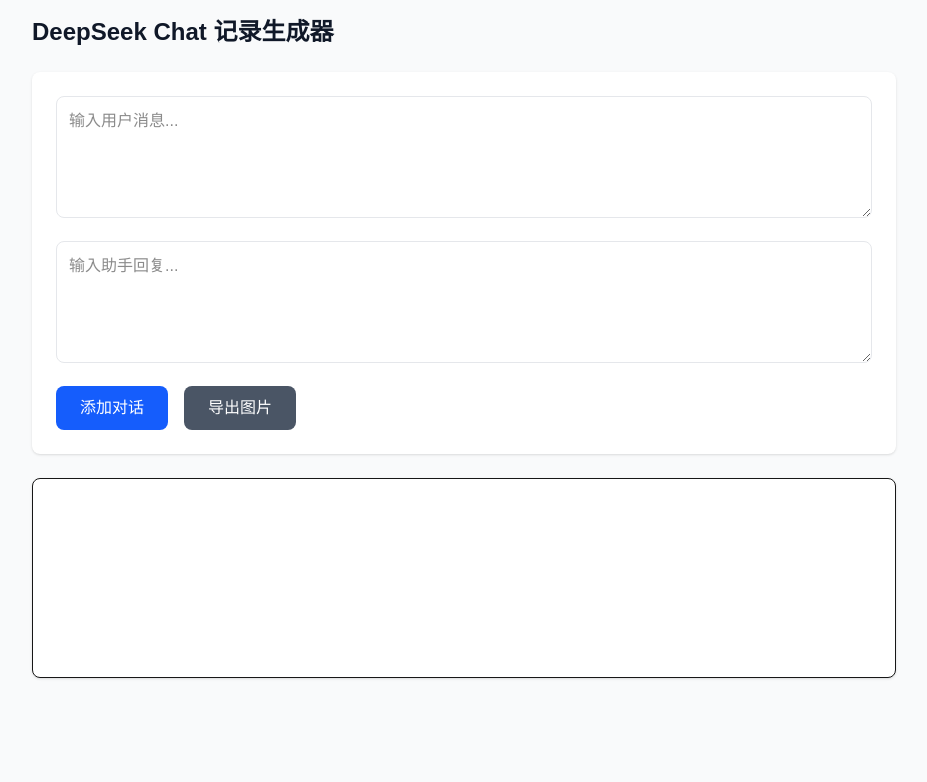
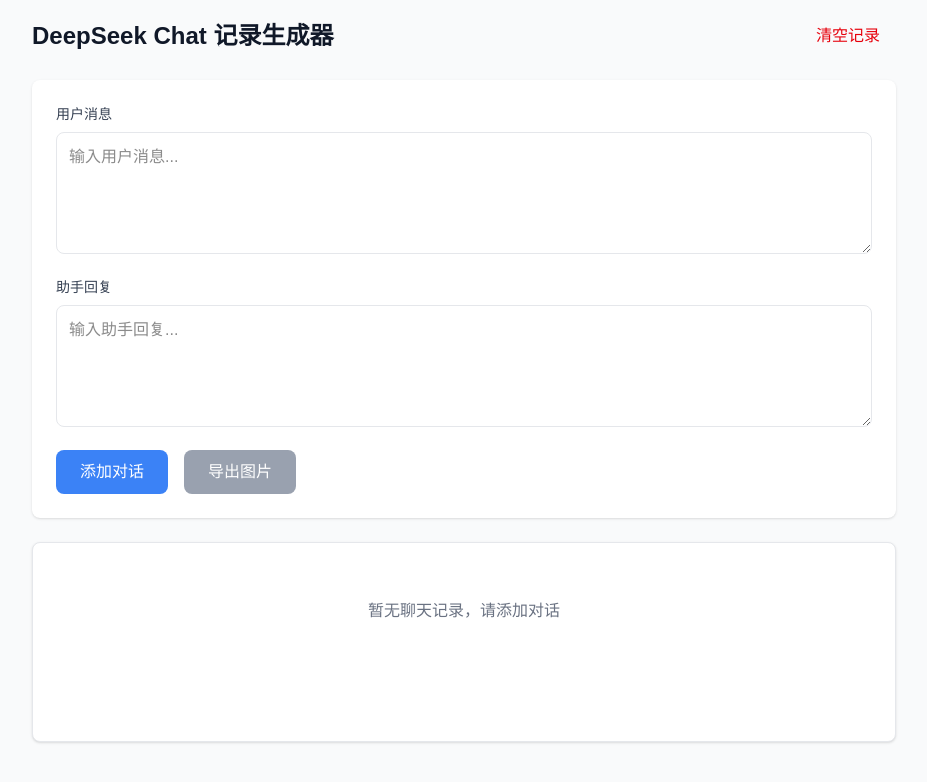
Before and after one commit to yahao333/fakedeepseek, a Next.js app: page / in a window 1280 px wide. Shown: the top 782 px of the page, without its empty margins (176-1103 px from the left). Built offline with nearby package versions, Linux system fonts and the light colour scheme.

Commit message:
修改聊天记录样式

```diff
--- a/src/components/ChatMessage.tsx
+++ b/src/components/ChatMessage.tsx
@@ -1,18 +1,19 @@
 import React from 'react';
-import { ChatMessage as ChatMessageType } from '../types/chat';
+import type { ChatMessage as ChatMessageType } from '../types/chat';
 
-interface Props {
+interface ChatMessageProps {
   message: ChatMessageType;
 }
 
-const ChatMessage: React.FC<Props> = ({ message }) => {
+const ChatMessage: React.FC<ChatMessageProps> = ({ message }) => {
   const isUser = message.role === 'user';
 
   return (
-    <div className={`flex ${isUser ? 'justify-end' : 'justify-start'} mb-4`}>
-      <div className={`max-w-[70%] p-3 rounded-lg ${
-        isUser ? 'bg-blue-500 text-white' : 'bg-gray-200'
-      }`}>
+    <div className={`mb-4 ${isUser ? 'pl-4' : 'pl-4'}`}>
+      <div className="mb-2 text-sm font-medium" style={{ color: '#6B7280' }}>
+        {isUser ? '用户' : '助手'}
+      </div>
+      <div style={{ color: '#111827' }} className="whitespace-pre-wrap">
         {message.content}
       </div>
     </div>
--- a/src/pages/index.tsx
+++ b/src/pages/index.tsx
@@ -12,6 +12,7 @@
   const [messages, setMessages] = useState<ChatMessageType[]>([]);
   const [input, setInput] = useState('');
   const [response, setResponse] = useState('');
+  const [isLoading, setIsLoading] = useState(false);
   const chatContainerRef = useRef<HTMLDivElement>(null);
   const [images, setImages] = useState<{
     top: HTMLImageElement | null;
@@ -44,16 +45,41 @@
   }, []);
 
   const handleAddMessage = () => {
-    if (!input || !response) return;
+    if (!input.trim()) {
+      alert('请输入用户消息');
+      return;
+    }
+    if (!response.trim()) {
+      alert('请输入助手回复');
+      return;
+    }
 
     const newMessages: ChatMessageType[] = [
-      { role: 'user', content: input },
-      { role: 'assistant', content: response }
+      { role: 'user', content: input.trim() },
+      { role: 'assistant', content: response.trim() }
     ];
 
     setMessages([...messages, ...newMessages]);
     setInput('');
     setResponse('');
+  };
+
+  const handleDeleteMessage = (index: number) => {
+    const newMessages = [...messages];
+    newMessages.splice(index - (index % 2), 2);
+    setMessages(newMessages);
+  };
+
+  const handleClearAll = () => {
+    if (messages.length === 0) {
+      alert('当前没有聊天记录');
+      return;
+    }
+    if (window.confirm('确定要清空所有聊天记录吗？')) {
+      setMessages([]);
+      setInput('');
+      setResponse('');
+    }
   };
 
   const handleExport = async () => {
@@ -167,50 +193,80 @@
   };
 
   return (
-    <div className="min-h-screen bg-[#F9FAFB]">
+    <div className="min-h-screen bg-gray-50">
       <div className="max-w-4xl mx-auto p-4">
-        <h1 className="text-2xl font-bold mb-6 text-gray-900">DeepSeek Chat 记录生成器</h1>
-            {/* 添加测试图片 */}
-        {/* <img src="/images/buttom.png" alt="test" style={{ width: 100 }} /> */}
+        <div className="flex justify-between items-center mb-6">
+          <h1 className="text-2xl font-bold text-gray-900">DeepSeek Chat 记录生成器</h1>
+          <button
+            onClick={handleClearAll}
+            className="px-4 py-2 text-red-600 hover:text-red-700 transition-colors duration-200"
+          >
+            清空记录
+          </button>
+        </div>
 
         <div className="mb-6 space-y-4 bg-white rounded-lg p-6 shadow-sm">
+          <div className="space-y-2">
+            <label className="block text-sm font-medium text-gray-700">用户消息</label>
             <textarea
-            className="w-full p-3 border border-gray-200 rounded-lg focus:outline-none focus:ring-2 focus:ring-blue-500 focus:border-transparent"
+              className="w-full p-3 border border-gray-200 rounded-lg focus:outline-none focus:ring-2 focus:ring-[#3B82F6] focus:border-transparent"
               placeholder="输入用户消息..."
               value={input}
               onChange={(e) => setInput(e.target.value)}
               rows={4}
             />
+          </div>
+          <div className="space-y-2">
+            <label className="block text-sm font-medium text-gray-700">助手回复</label>
             <textarea
-            className="w-full p-3 border border-gray-200 rounded-lg focus:outline-none focus:ring-2 focus:ring-blue-500 focus:border-transparent"
+              className="w-full p-3 border border-gray-200 rounded-lg focus:outline-none focus:ring-2 focus:ring-[#3B82F6] focus:border-transparent"
               placeholder="输入助手回复..."
               value={response}
               onChange={(e) => setResponse(e.target.value)}
               rows={4}
             />
+          </div>
           <div className="flex space-x-4">
             <button
               onClick={handleAddMessage}
-              className="px-6 py-2.5 bg-blue-600 text-white rounded-lg hover:bg-blue-700 transition-colors duration-200"
+              disabled={isLoading}
+              className="px-6 py-2.5 bg-[#3B82F6] text-white rounded-lg hover:bg-[#2563EB] transition-colors duration-200 disabled:bg-gray-400"
             >
               添加对话
             </button>
             <button
               onClick={handleExport}
-              className="px-6 py-2.5 bg-gray-600 text-white rounded-lg hover:bg-gray-700 transition-colors duration-200"
+              disabled={isLoading || messages.length === 0}
+              className="px-6 py-2.5 bg-[#4B5563] text-white rounded-lg hover:bg-[#374151] transition-colors duration-200 disabled:bg-gray-400"
             >
-              导出图片
+              {isLoading ? '导出中...' : '导出图片'}
             </button>
           </div>
         </div>
 
         <div
           ref={chatContainerRef}
-          className="border rounded-lg bg-white p-6 shadow-sm min-h-[200px]"
+          className="border border-gray-200 rounded-lg bg-white p-6 shadow-sm min-h-[200px]"
         >
-          {messages.map((message, index) => (
-            <ChatMessage key={index} message={message} />
-          ))}
+          {messages.length === 0 ? (
+            <div className="text-center text-gray-500 py-8">
+              暂无聊天记录，请添加对话
+            </div>
+          ) : (
+            messages.map((message, index) => (
+              <div key={index} className="relative group">
+                <ChatMessage message={message} />
+                {index % 2 === 1 && (
+                  <button
+                    onClick={() => handleDeleteMessage(index)}
+                    className="absolute top-2 right-2 opacity-0 group-hover:opacity-100 text-[#EF4444] hover:text-[#DC2626] transition-opacity duration-200"
+                  >
+                    删除
+                  </button>
+                )}
+              </div>
+            ))
+          )}
         </div>
       </div>
     </div>
```
Lines whose indentation alone changed are shown as unchanged.
